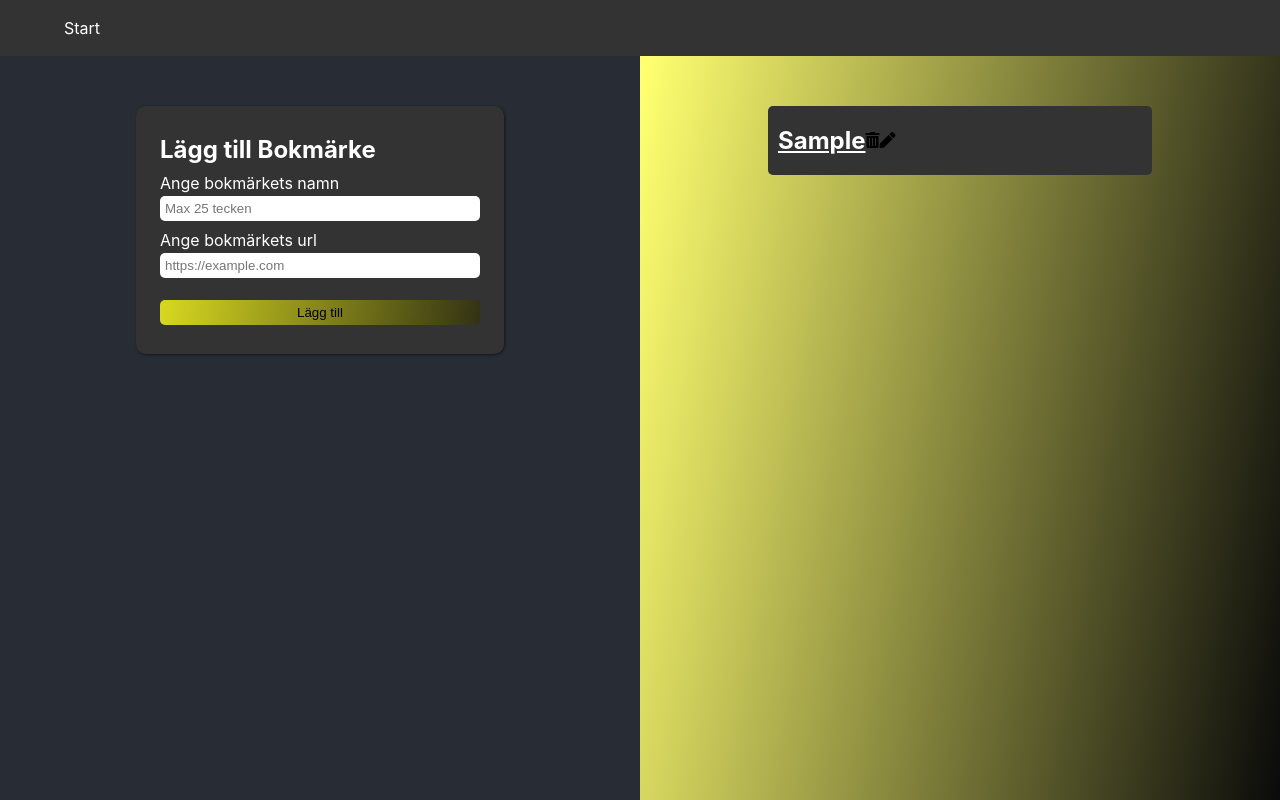
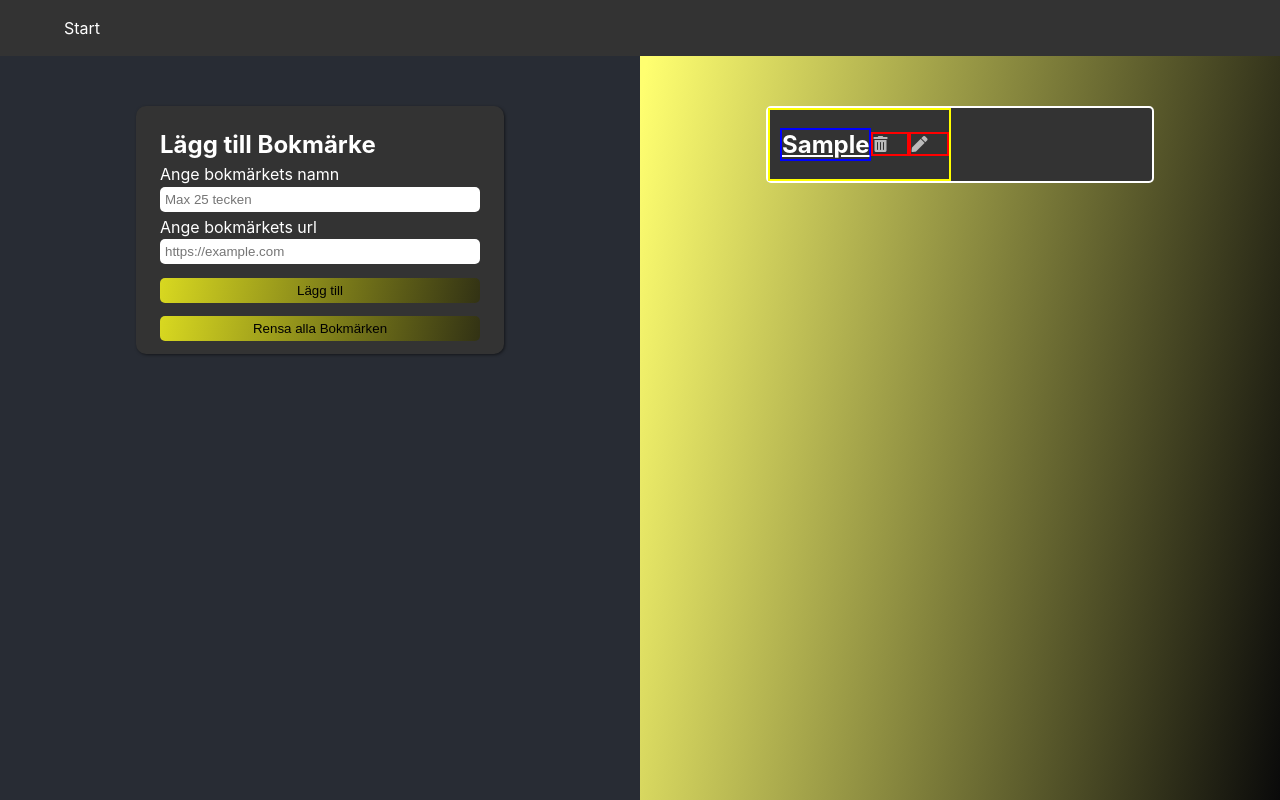
Before and after one commit to Ludde86/bookmark-app, a React (Create React App) app: page / in a window 1280 px wide. Both pictures are taken after typing "Sample", "Sample" into the empty fields and a click on the button "Lägg till". Built offline with nearby package versions, Linux system fonts and the light colour scheme.

Commit message:
fix contentCard base position

```diff
--- a/src/App.js
+++ b/src/App.js
@@ -24,6 +24,10 @@ function App() {
 		let newArray = [ ...oldArray, payload ];
 		setCardData(newArray);
 		setNewCard({ linkName: '', linkHref: '' });
+	};
+
+	const clearList = () => {
+		setCardData([]);
 	};
 
 	return (
@@ -74,6 +78,7 @@ function App() {
 							/>
 						</div>
 						<button onClick={() => dispatchCardSet(newCard)}>Lägg till</button>
+						<button onClick={clearList}>Rensa alla Bokmärken</button>
 					</form>
 				</div>
 				{/* right content holds the information of our links */}
--- a/src/components/LinkCard.js
+++ b/src/components/LinkCard.js
@@ -1,9 +1,11 @@
 import React, { Fragment } from 'react';
+import '../main.css';
 
 const LinkCard = ({ cards }) => {
 	const mappedCards = cards.map((card, i) => {
 		return (
 			<div id={i} className="linkCard">
+				<div className="contentCard">
 					<div className="linkCardLink">
 						<h2>
 							<a href={'http://' + card.linkHref} target="_blank">
@@ -11,13 +13,14 @@ const LinkCard = ({ cards }) => {
 							</a>
 						</h2>
 					</div>
-				<div>
-					<buton>
+					<div className="buttons">
+						<buton className="btn-delete card-btn">
 							<i className="fas fa-trash-alt" />
 						</buton>
-					<buton>
+						<buton className="btn-edit card-btn">
 							<i className="fas fa-pen" />
 						</buton>
+					</div>
 				</div>
 			</div>
 		);
--- a/src/main.css
+++ b/src/main.css
@@ -1,7 +1,9 @@
+@import url('https://fonts.googleapis.com/css?family=Spartan:300,400,600,700&display=swap');
+
 /* resetting the body, to remove the automatic margin that it has */
 body {
 	margin: 0;
-	font-family: '-apple-system', 'BlinkMacSystemFont', 'Segoe UI', 'Roboto', 'Oxygen', 'Ubuntu', 'Cantarell',
+	font-family: '-apple-system', 'Spartan', 'BlinkMacSystemFont', 'Segoe UI', 'Roboto', 'Oxygen', 'Ubuntu', 'Cantarell',
 		'Fira Sans', 'Droid Sans', 'Helvetica Neue', 'sans-serif';
 }
 
@@ -81,6 +83,10 @@ main {
 	color: white;
 }
 
+.leftContent form label {
+	padding-top: 5px;
+}
+
 .leftContent form input {
 	padding: 5px;
 	border-radius: 5px;
@@ -118,16 +124,40 @@ main {
 	box-shadow: 1px 1px 3px rbga(0, 0, 0, 0.5);
 	/* when there are many bookmarks, they wont shrink */
 	flex-shrink: 0;
+	border: 2px solid white;
 }
 
-.rightContent .linkCardImage {
-	background-size: cover;
-	background-position: center;
-	height: 100px;
-	width: 100px;
+.rightContent .contentCard {
+	border: 2px solid yellow;
+	display: flex;
 }
 
 .rightContent .linkCardLink a {
 	color: white;
 	margin-left: 10px;
+	border: 2px solid blue;
 }
+
+.rightContent .buttons {
+	margin: auto;
+}
+
+.card-btn {
+	cursor: pointer;
+	background-color: transparent;
+	border: none;
+	outline: none;
+	border: 2px solid red;
+}
+
+.btn-delete i {
+	font-size: 16px;
+	color: #bbb;
+	margin-right: 20px;
+}
+
+.btn-edit i {
+	font-size: 16px;
+	color: #bbb;
+	margin-right: 20px;
+}
```
Lines whose indentation alone changed are shown as unchanged.
